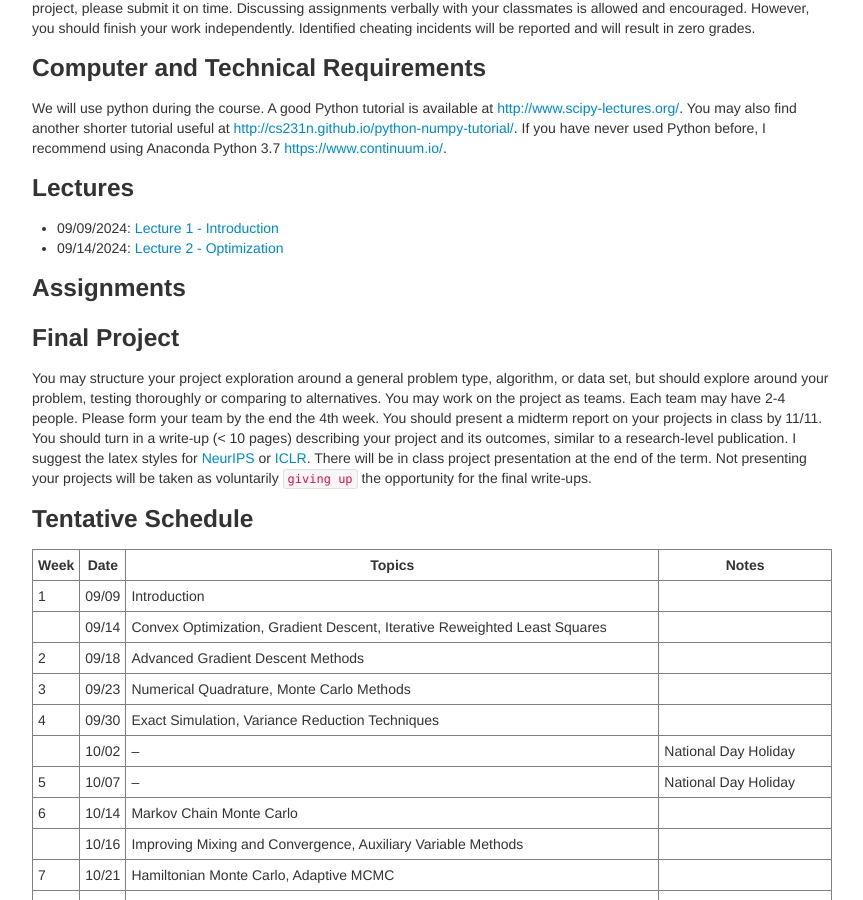
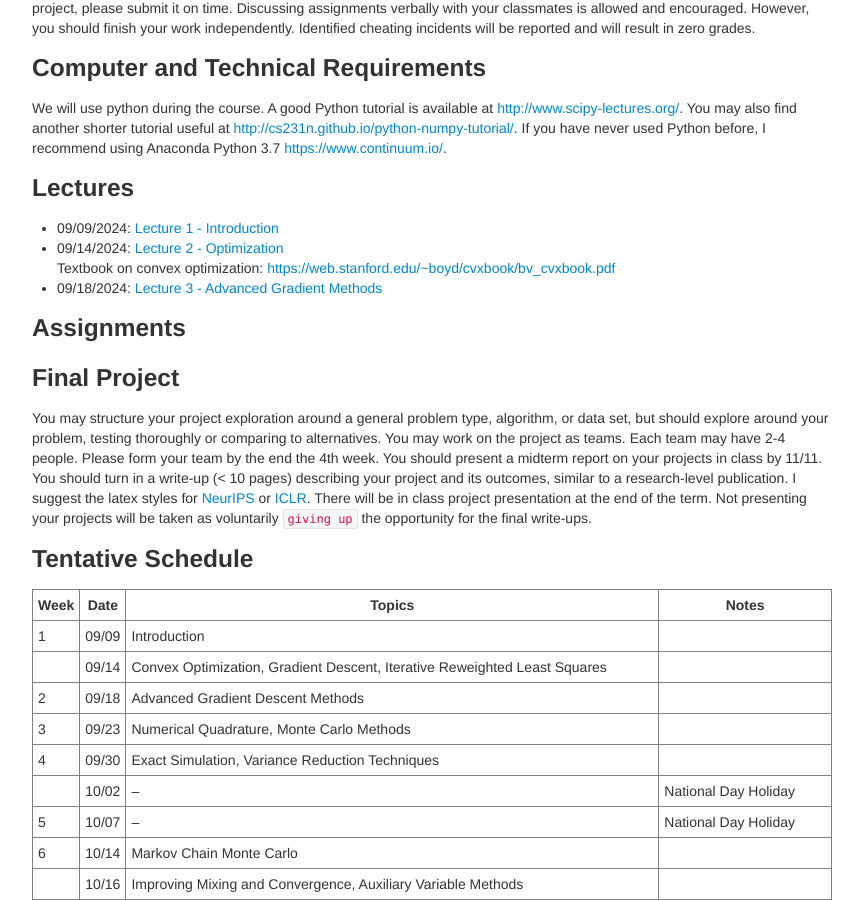
Before and after one commit to zcrabbit/zcrabbit.github.io, a Jekyll site: the page built from courses/smcm-f24.md, in a window 1280 px wide and 900 px high, scrolled down 925 px. Shown: the whole window, without its empty margins (208-1071 px from the left). Built offline with Jekyll 4.4.1, drawn with Linux system fonts in a browser that asks for light colours.

Commit message:
lecture 3 out

```diff
--- a/courses/smcm-f24.md
+++ b/courses/smcm-f24.md
@@ -39,7 +39,8 @@ We will use python during the course. A good Python tutorial is available at <ht
 ### Lectures
 - 09/09/2024: [Lecture 1 - Introduction]({{sites.baseurl}}/static/slides/smcm_fall24/lec01.pdf)
 - 09/14/2024: [Lecture 2 - Optimization]({{sites.baseurl}}/static/slides/smcm_fall24/lec02.pdf)
-
+  Textbook on convex optimization: <https://web.stanford.edu/~boyd/cvxbook/bv_cvxbook.pdf>
+- 09/18/2024: [Lecture 3 - Advanced Gradient Methods]({{sites.baseurl}}/static/slides/smcm_fall24/lec03.pdf)
 
 ### Assignments
 
```
Also changed, not shown: 3 other files.
